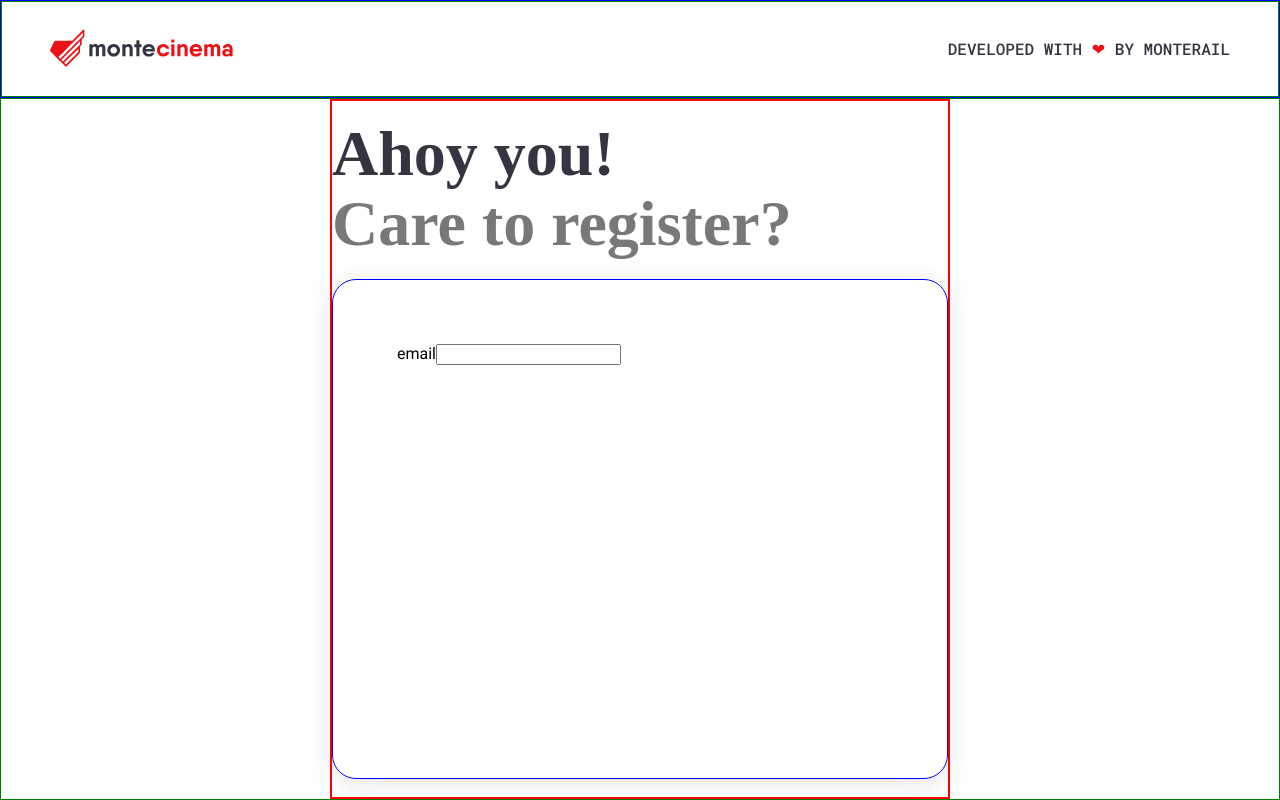
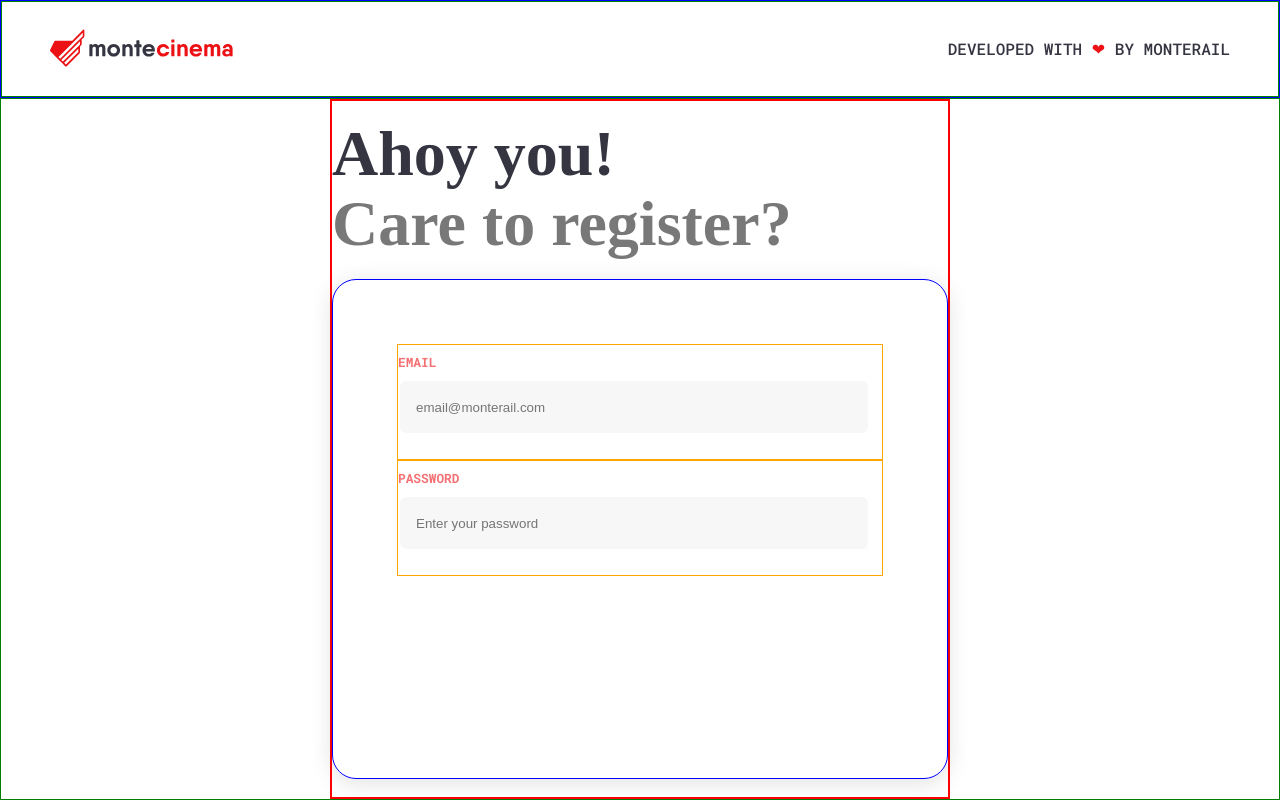
Before and after one commit to MartaSolo/monte-cinema, a React (Create React App) app: page / in a window 1280 px wide. Built offline with nearby package versions, Linux system fonts and the light colour scheme; a web font is replaced by a local one.

Commit message:
added styling to Input component

```diff
--- a/src/components/Input/Input.js
+++ b/src/components/Input/Input.js
@@ -9,6 +9,7 @@ const Input = ({
   inputType,
   id,
   name,
+  placeholder,
   value,
   onChange,
   onBlur,
@@ -23,6 +24,7 @@ const Input = ({
         type={inputType}
         id={id}
         name={name}
+        placeholder={placeholder}
         value={value}
         onChange={onChange}
         onBlur={onBlur}
--- a/src/components/Input/Input.scss
+++ b/src/components/Input/Input.scss
@@ -0,0 +1,36 @@
+@use "../../scss/settings/colors" as c;
+@use "../../scss/settings/fonts" as f;
+@use "../../scss/settings/mixins" as m;
+
+.input {
+  border: 1px solid orange;
+  display: flex;
+  flex-direction: column;
+  padding-bottom: 24px;
+  .input__label {
+    font-family: f.$fontSecondary;
+    font-size: 0.8rem;
+    font-weight: 700;
+    line-height: 18px;
+    color: c.$colorAccentLight;
+    text-transform: uppercase;
+    padding: 8px 0 8px 0;
+  }
+  .input__input {
+    height: 56px;
+    width: 100%;
+    max-width: 472px;
+    border-radius: 8px;
+    background-color: c.$colorInputBackground;
+    padding: 16px;
+    border: 2px solid c.$colorBackgroundPrimary;
+    &:hover {
+      background-color: c.$colorInputBgHover;
+    }
+    &:focus {
+      background-color: c.$colorInputActiveBg;
+      outline: none;
+      border: 2px solid c.$colorInputActiveBorder;
+    }
+  }
+}
--- a/src/components/RegisterFirstStep/RegisterFirstStep.js
+++ b/src/components/RegisterFirstStep/RegisterFirstStep.js
@@ -5,12 +5,14 @@ import Input from "../Input";
 import "./RegisterFirstStep.scss";
 
 const RegisterFirstStep = ({ step, setStep, newUser, setNewUser }) => {
-  const [emailError, setEmailError] = useState("");
+  const [emailError, setEmailError] = useState("email address is not correct");
+  const [passwordError, setPasswordError] = useState("");
 
   const handleChange = (e) => {
     setNewUser((prev) => ({ ...prev, [e.target.name]: e.target.value }));
   };
-  console.log("newUser.email", newUser.email);
+  // console.log("newUser.email", newUser.email);
+  console.log("newUser.password", newUser.password);
 
   return (
     <div className="register__step--first">
@@ -26,7 +28,21 @@ const RegisterFirstStep = ({ step, setStep, newUser, setNewUser }) => {
             inputType="email"
             id="email"
             name="email"
+            placeholder="email@monterail.com"
             value={newUser.email}
+            onChange={handleChange}
+          />
+          <Input
+            divClassName="input password"
+            labelClassName="input__label password"
+            htmlFor="password"
+            label="password"
+            inputClassName="input__input password"
+            inputType="password"
+            id="password"
+            name="password"
+            placeholder="Enter your password"
+            value={newUser.password}
             onChange={handleChange}
           />
         </div>
--- a/src/scss/settings/_colors.scss
+++ b/src/scss/settings/_colors.scss
@@ -12,6 +12,7 @@ $colorAccentLight: rgba(244, 112, 115, 1); // Bittersweet
 $colorShadow: rgba(52, 53, 65, 0.15);
 
 $colorInputBackground: rgba(247, 247, 247, 1); // Athens Gray
+$colorInputBgHover: rgba(229, 229, 229, 1); //
 $colorInputPlaceholder: rgba(133, 134, 141, 1); // Gray Jumbo
 $colorInputCorrect: rgba(39, 174, 96, 1);
 $colorInputActiveBorder: rgba(47, 128, 237, 1);
```
